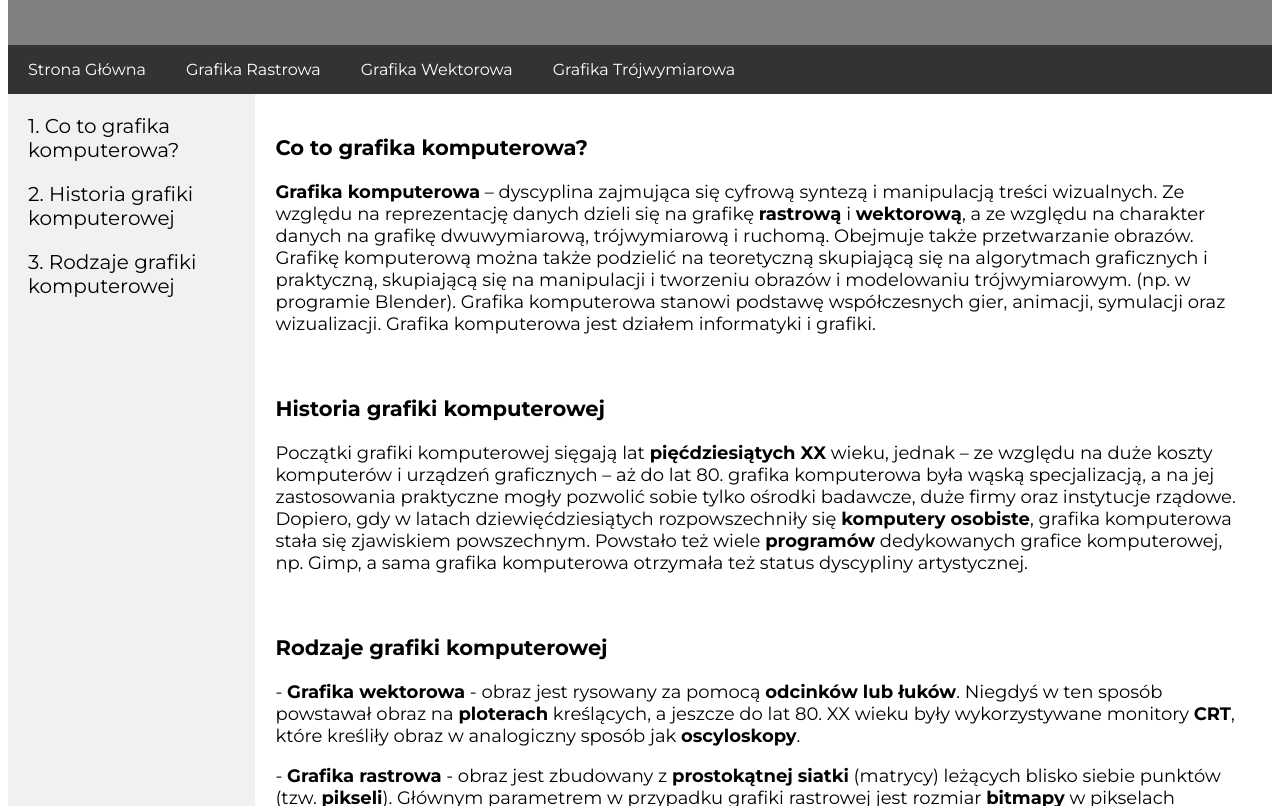
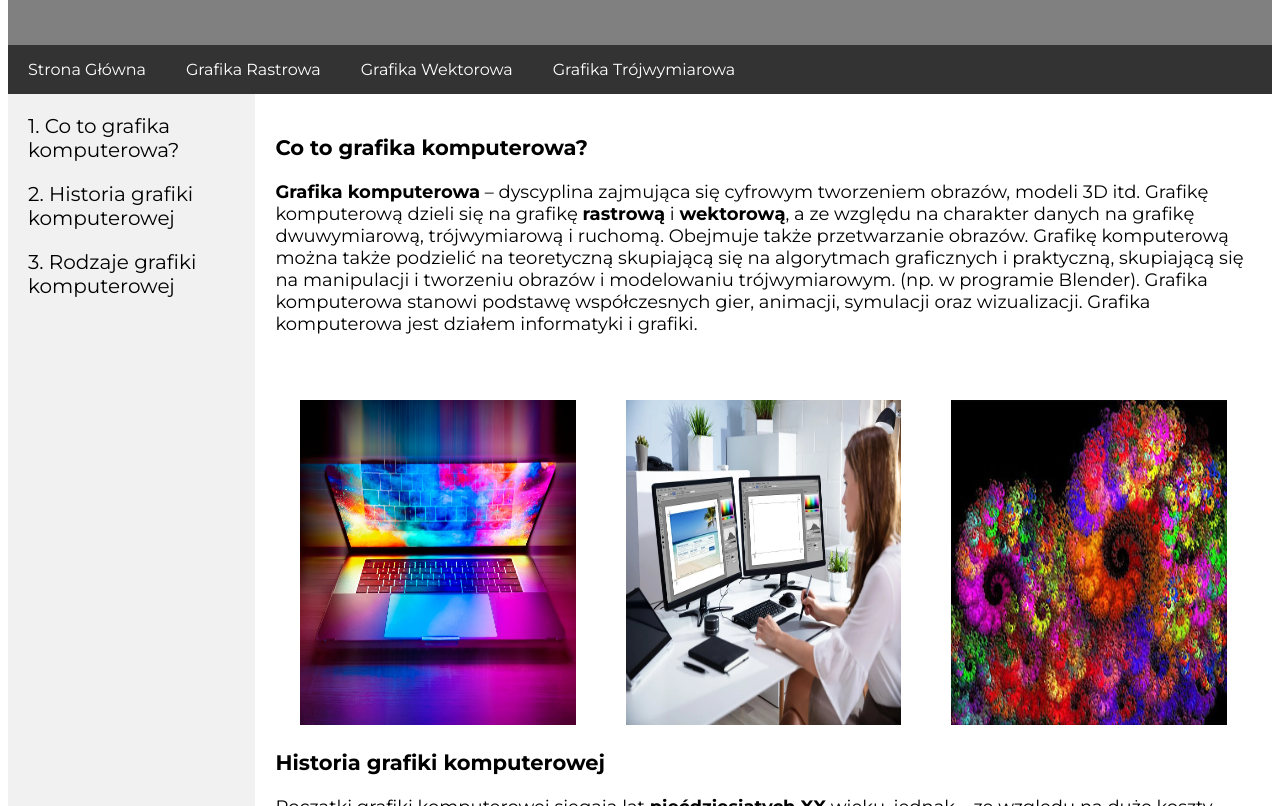
Before and after one commit to Wojandorski/wd_sp_grafikakomputerowa, a plain HTML site: page index.html in a window 1280 px wide. Shown: the part 146-952 px from the top of the page. Drawn offline with Linux system fonts and the light colour scheme.

Commit message:
Add files via upload

```diff
--- a/index.html
+++ b/index.html
@@ -25,14 +25,18 @@
             </div>
             <div id="main">
                 <h3><b>Co to grafika komputerowa?</b></h3>
-                <p><b>Grafika komputerowa</b> – dyscyplina zajmująca się cyfrową syntezą i manipulacją treści wizualnych. Ze względu na reprezentację danych dzieli się na grafikę <b>rastrową</b> i <b>wektorową</b>, a ze względu na charakter danych na grafikę dwuwymiarową, trójwymiarową i ruchomą. Obejmuje także przetwarzanie obrazów. Grafikę komputerową można także podzielić na teoretyczną skupiającą się na algorytmach graficznych i praktyczną, skupiającą się na manipulacji i tworzeniu obrazów i modelowaniu trójwymiarowym. (np. w programie Blender). Grafika komputerowa stanowi podstawę współczesnych gier, animacji, symulacji oraz wizualizacji. Grafika komputerowa jest działem informatyki i grafiki. </p>
+                <p><b>Grafika komputerowa</b> – dyscyplina zajmująca się cyfrowym tworzeniem obrazów, modeli 3D itd. Grafikę komputerową dzieli się na grafikę <b>rastrową</b> i <b>wektorową</b>, a ze względu na charakter danych na grafikę dwuwymiarową, trójwymiarową i ruchomą. Obejmuje także przetwarzanie obrazów. Grafikę komputerową można także podzielić na teoretyczną skupiającą się na algorytmach graficznych i praktyczną, skupiającą się na manipulacji i tworzeniu obrazów i modelowaniu trójwymiarowym. (np. w programie Blender). Grafika komputerowa stanowi podstawę współczesnych gier, animacji, symulacji oraz wizualizacji. Grafika komputerowa jest działem informatyki i grafiki. </p>
+                <br>
+                <img src="index_example1.jpg" alt="" id="example">
+                <img src="index_example2.jpeg" alt="" id="example">
+                <img src="index_example3.jpg" alt="" id="example">
                 <br>
                 <h3><b>Historia grafiki komputerowej</b></h3>
                 <p>Początki grafiki komputerowej sięgają lat <b>pięćdziesiątych XX</b> wieku, jednak – ze względu na duże koszty komputerów i urządzeń graficznych – aż do lat 80. grafika komputerowa była wąską specjalizacją, a na jej zastosowania praktyczne mogły pozwolić sobie tylko ośrodki badawcze, duże firmy oraz instytucje rządowe. Dopiero, gdy w latach dziewięćdziesiątych rozpowszechniły się <b>komputery osobiste</b>, grafika komputerowa stała się zjawiskiem powszechnym. Powstało też wiele <b>programów</b> dedykowanych grafice komputerowej, np. Gimp, a sama grafika komputerowa otrzymała też status dyscypliny artystycznej. </p>
                 <br>
                 <h3><b>Rodzaje grafiki komputerowej</b></h3>
-                <p>- <b>Grafika wektorowa</b> - obraz jest rysowany za pomocą <b>odcinków lub łuków</b>. Niegdyś w ten sposób powstawał obraz na <b>ploterach</b> kreślących, a jeszcze do lat 80. XX wieku były wykorzystywane monitory <b>CRT</b>, które kreśliły obraz w analogiczny sposób jak <b>oscyloskopy</b>.</p>
-                <p>- <b>Grafika rastrowa</b> - obraz jest zbudowany z <b>prostokątnej siatki</b> (matrycy) leżących blisko siebie punktów (tzw. <b>pikseli</b>). Głównym parametrem w przypadku grafiki rastrowej jest rozmiar <b>bitmapy</b> w pikselach podawany na ogół jako wymiary prostokąta.</p>
+                <p>- <b>Grafika wektorowa</b> - obraz jest rysowany za pomocą <b>odcinków lub łuków</b>.</p>
+                <p>- <b>Grafika rastrowa</b> - obraz jest zbudowany z wielu punktów które zawierają informacje o kolorze oraz przezroczystości pixela.</p>
             </div>
         </div>
     </body>
--- a/style.css
+++ b/style.css
@@ -38,6 +38,13 @@ body {
     color: black;
 }
 
+#example {
+    float: left;
+    padding: 25px;
+    width: 33.33%;
+    height: 375px;
+}
+
 #page {
     width: 100%;
     height: 100%;
```
Also changed, not shown: rastrowa.html (+5 -3 lines), wektorowa.html (+2 -0 lines), index_example1.jpg (added), index_example2.jpeg (added), index_example3.jpg (added), rast_example1.jpg (added), vect_example1.jpg (added).
